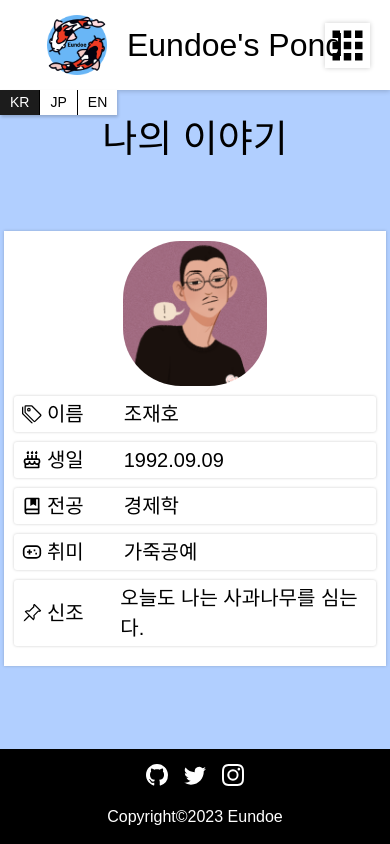
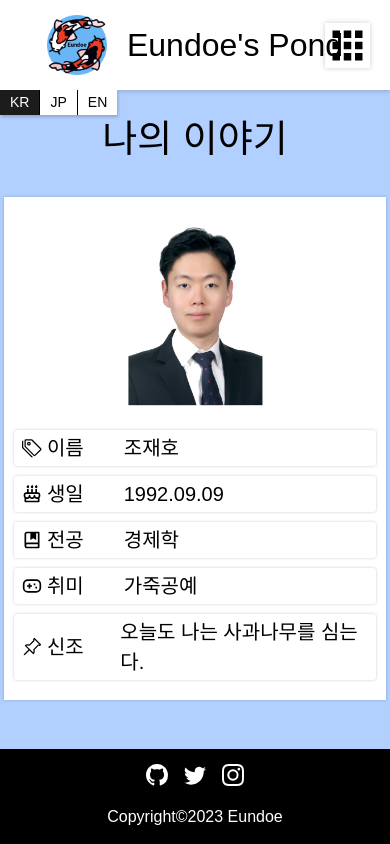
Before and after one commit to Eundoe/eundoe-reactprofile, a React (Create React App) app: page /about in a window 390 px wide. Built offline with nearby package versions, Linux system fonts and the light colour scheme.

Commit message:
change something

```diff
--- a/src/page/About.css
+++ b/src/page/About.css
@@ -31,9 +31,7 @@ div#priv{
 div#priv>img{
   display: block;
   max-width: 400px;
-  max-height: 400px;
-  border-radius: 50%;
-
+  max-height: 300px;
 }
 
 div#priv>div{
@@ -114,7 +112,7 @@ div#priv>div>dl>dd{
   div#priv>img{
     display: block;
     max-width: 30%;
-    border-radius: 0%;
+    border-radius: 5px;
   }
   div#priv>div{
     width: 70%;
@@ -156,8 +154,10 @@ div#priv>div>dl>dd{
   div#priv>img{
     display: block;
     max-width: 40%;
-    border-radius: 40%;
+    max-height: 200px;
+    border-radius: 5px;
     margin:  0 auto 5px;
+    padding: 10px 25px;
   }
   div#priv>div{
     width: 100%;
--- a/src/page/About.js
+++ b/src/page/About.js
@@ -9,7 +9,7 @@ function About({t}){
       <div id="aboutwrap">
         <h2>{t('menu.about')}</h2>
         <div  id="priv">
-          <img src="./Images/mychar.png" alt="mychar"/>
+          <img src="./Images/profile.jpg" alt="mychar"/>
           <div>
           <dl>
             <dt className="ptitle">
--- a/src/page/Contact.js
+++ b/src/page/Contact.js
@@ -68,7 +68,7 @@ function Contact({t, bdata}){
               <span>{t('contact.mypriv.chat')}</span>
             </dt>
             <dd>
-              <a href={bdata.chat} target="_blank" rel="noreferrer">Click</a>
+              <a href={bdata.chat} target="_blank" rel="noreferrer" style={{color : "red"}}>Click</a>
             </dd>
           </dl>
           <dl>
--- a/src/page/Portfolio.css
+++ b/src/page/Portfolio.css
@@ -1,4 +1,5 @@
 article#portfolio{
+  box-sizing: border-box;
   padding:80px 40px;
 }
 div#portwrap{
--- a/src/page/Portfolio.js
+++ b/src/page/Portfolio.js
@@ -30,7 +30,7 @@ function PortDetail({t, item}){
           <BiLinkAlt/>
           <span>{t('portfolio.kind.domain')}</span>
         </dt>
-        <dd><a href={item.path} target="_blank" rel="noreferrer">
+        <dd><a href={item.path} target="_blank" rel="noreferrer" style={{color : "red"}}>
         {t('portfolio.cont.domain')}
           </a></dd>
       </dl>
@@ -40,20 +40,11 @@ function PortDetail({t, item}){
           <span>{t('portfolio.kind.github')}</span>
         </dt>
         <dd>
-          <a href= {item.giturl} target="_blank" rel="noreferrer">
+          <a href= {item.giturl} target="_blank" rel="noreferrer" style={{color : "red"}}>
             {t('portfolio.cont.github')}
           </a>
         </dd>
       </dl>
-      {/* <dl >
-        <dt>
-          <HiOutlineTicket/>
-          <span>{t('portfolio.kind.detail')}</span>
-        </dt>
-        <dd>
-          Click Here
-        </dd>
-      </dl> */}
       </div>
     )
 }
```
Also changed, not shown: public/Images/profile.jpg (added).
